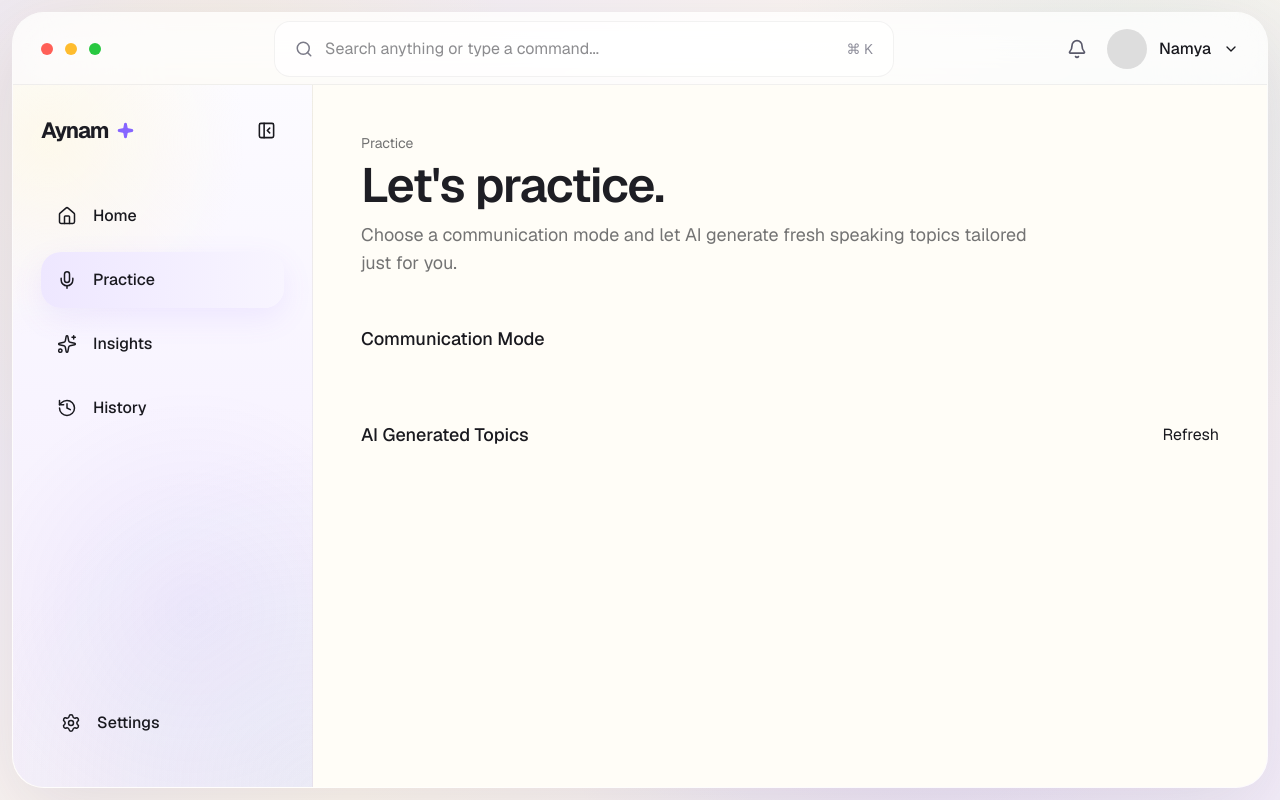
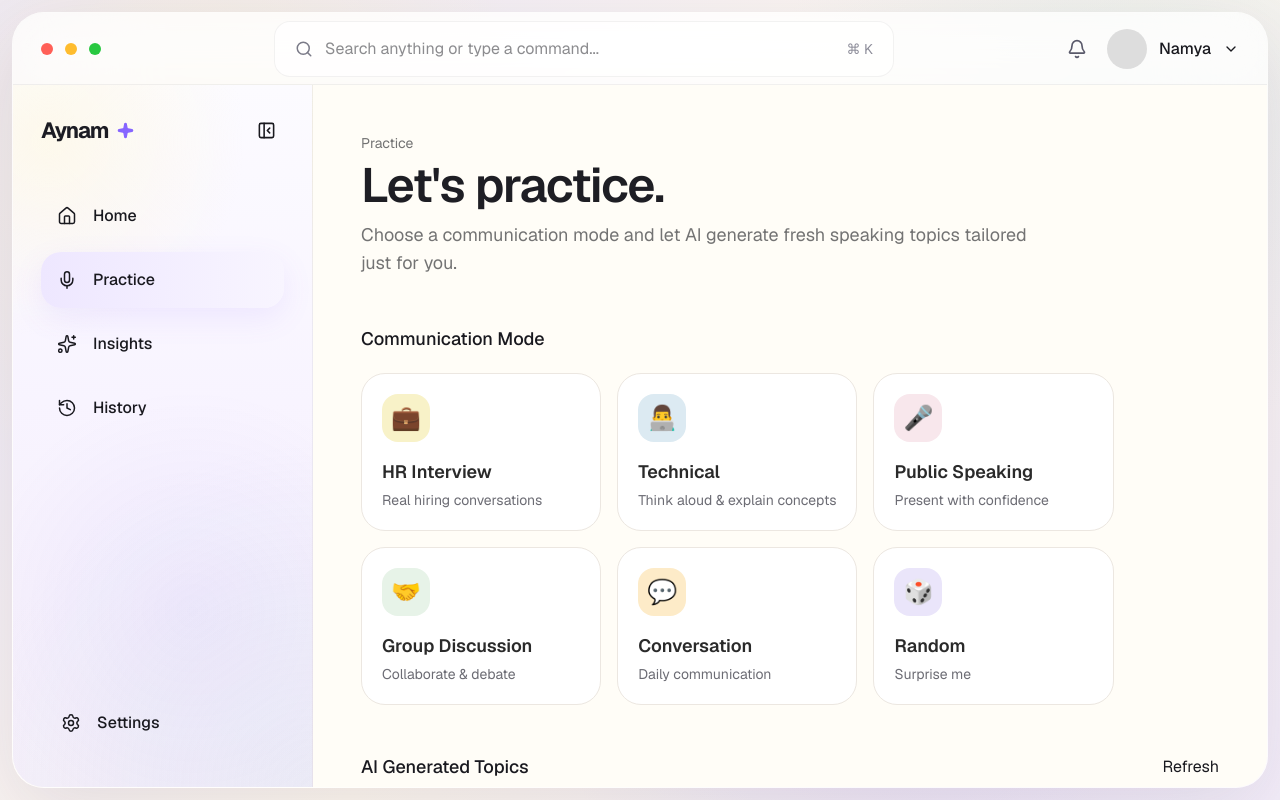
Before and after one commit to namyagaur/aynam.ai, a Next.js app: page /practice in a window 1280 px wide. Built offline with nearby package versions, Linux system fonts and the light colour scheme.

Commit message:
feat: add CommunicationModes component and integrate into PracticePage

```diff
--- a/app/(app)/practice/page.tsx
+++ b/app/(app)/practice/page.tsx
@@ -1,5 +1,5 @@
 "use client";
-
+import CommunicationModes from "@/components/practice/CommunicationModes";
 import { useState } from "react";
 import { useRouter } from "next/navigation";
 
@@ -52,7 +52,7 @@ export default function PracticePage() {
 
     <div className="flex gap-3">
 
-      {/* cards will come here */}
+      <CommunicationModes />
 
     </div>
 
--- /dev/null
+++ b/components/practice/CommunicationModes.tsx
@@ -0,0 +1,74 @@
+"use client";
+
+const modes = [
+  {
+    id: "hr",
+    icon: "💼",
+    title: "HR Interview",
+    description: "Real hiring conversations",
+    color: "#F8F2C8",
+  },
+  {
+    id: "technical",
+    icon: "👨‍💻",
+    title: "Technical",
+    description: "Think aloud & explain concepts",
+    color: "#DCEAF2",
+  },
+  {
+    id: "public",
+    icon: "🎤",
+    title: "Public Speaking",
+    description: "Present with confidence",
+    color: "#F8E7EC",
+  },
+  {
+    id: "gd",
+    icon: "🤝",
+    title: "Group Discussion",
+    description: "Collaborate & debate",
+    color: "#E7F3E8",
+  },
+  {
+    id: "conversation",
+    icon: "💬",
+    title: "Conversation",
+    description: "Daily communication",
+    color: "#FDEBC8",
+  },
+  {
+    id: "random",
+    icon: "🎲",
+    title: "Random",
+    description: "Surprise me",
+    color: "#EAE5FA",
+  },
+];
+
+export default function CommunicationModes() {
+  return (
+    <div className="grid grid-cols-2 gap-4 xl:grid-cols-3">
+      {modes.map((mode) => (
+        <button
+          key={mode.id}
+          className="group rounded-3xl border border-[#ECE7E1] bg-white p-5 text-left transition-all duration-300 hover:-translate-y-1 hover:shadow-xl"
+        >
+          <div
+            className="mb-4 flex h-12 w-12 items-center justify-center rounded-2xl text-2xl"
+            style={{ backgroundColor: mode.color }}
+          >
+            {mode.icon}
+          </div>
+
+          <h3 className="text-lg font-semibold text-[#2A2A2A]">
+            {mode.title}
+          </h3>
+
+          <p className="mt-1 text-sm text-[#6C6C74]">
+            {mode.description}
+          </p>
+        </button>
+      ))}
+    </div>
+  );
+}
--- /dev/null
+++ b/components/practice/modes.ts
@@ -0,0 +1,53 @@
+import {
+  BriefcaseBusiness,
+  Code2,
+  Mic2,
+  Users,
+  MessageCircle,
+  Dices,
+} from "lucide-react";
+
+export const modes = [
+  {
+    id: "hr",
+    title: "HR Interview",
+    description: "Real hiring conversations and behavioral questions",
+    icon: BriefcaseBusiness,
+    color: "#F6E0B6",
+  },
+  {
+    id: "technical",
+    title: "Technical Interview",
+    description: "Explain concepts, solve problems and think aloud",
+    icon: Code2,
+    color: "#A6BCC9",
+  },
+  {
+    id: "public",
+    title: "Public Speaking",
+    description: "Speeches, presentations and storytelling",
+    icon: Mic2,
+    color: "#F2D7E4",
+  },
+  {
+    id: "gd",
+    title: "Group Discussion",
+    description: "GD topics, opinions and collaborative thinking",
+    icon: Users,
+    color: "#D9EAD9",
+  },
+  {
+    id: "conversation",
+    title: "Conversation",
+    description: "Daily conversations, situations and opinions",
+    icon: MessageCircle,
+    color: "#F9E7C2",
+  },
+  {
+    id: "random",
+    title: "Random Challenge",
+    description: "Anything and everything. Surprise me!",
+    icon: Dices,
+    color: "#DDD5F8",
+  },
+];
```
Also changed, not shown: components/practice/ModeCard.tsx (added).
